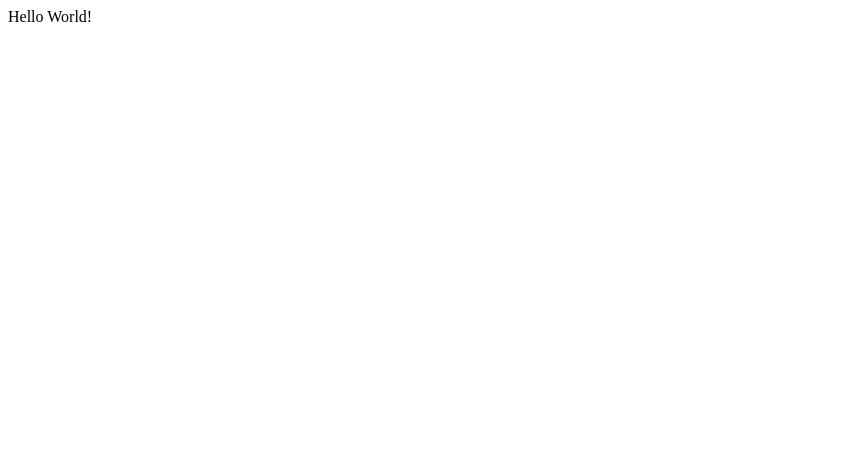
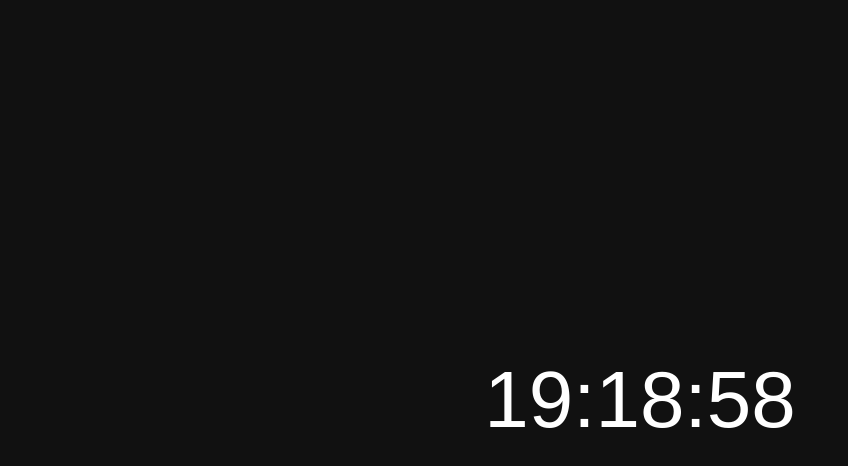
Before and after one commit to TotoB12/beliard, a plain HTML site: page index.html in a window 1280 px wide. Shown: the whole page, without its empty margins (0-848 px from the left). Drawn offline with Linux system fonts and the light colour scheme.

Commit message:
Update index.html

```diff
--- a/index.html
+++ b/index.html
@@ -1,2 +1,38 @@
 <!-- <meta http-equiv="Refresh" content="0; url='mailto:antonin@beliard.io'" /> -->
-<h>Hello World!</h>
+<!DOCTYPE html>
+<html>
+<head>
+    <title>Simple Time Web App</title>
+    <style>
+        body {
+            margin: 0;
+            padding: 0;
+            display: flex;
+            justify-content: center;
+            align-items: center;
+            height: 100vh;
+            background-color: #111;
+            color: #fff;
+            font-family: Arial, sans-serif;
+            font-size: 5em;
+        }
+    </style>
+</head>
+<body>
+    <div id="time-display"></div>
+
+    <script>
+        function updateTime() {
+            const now = new Date();
+            const hours = String(now.getHours()).padStart(2, '0');
+            const minutes = String(now.getMinutes()).padStart(2, '0');
+            const seconds = String(now.getSeconds()).padStart(2, '0');
+            document.getElementById('time-display').textContent = `${hours}:${minutes}:${seconds}`;
+        }
+
+        // Update the time every second
+        setInterval(updateTime, 1000);
+        updateTime(); // Initial call to avoid delay
+    </script>
+</body>
+</html>
```
